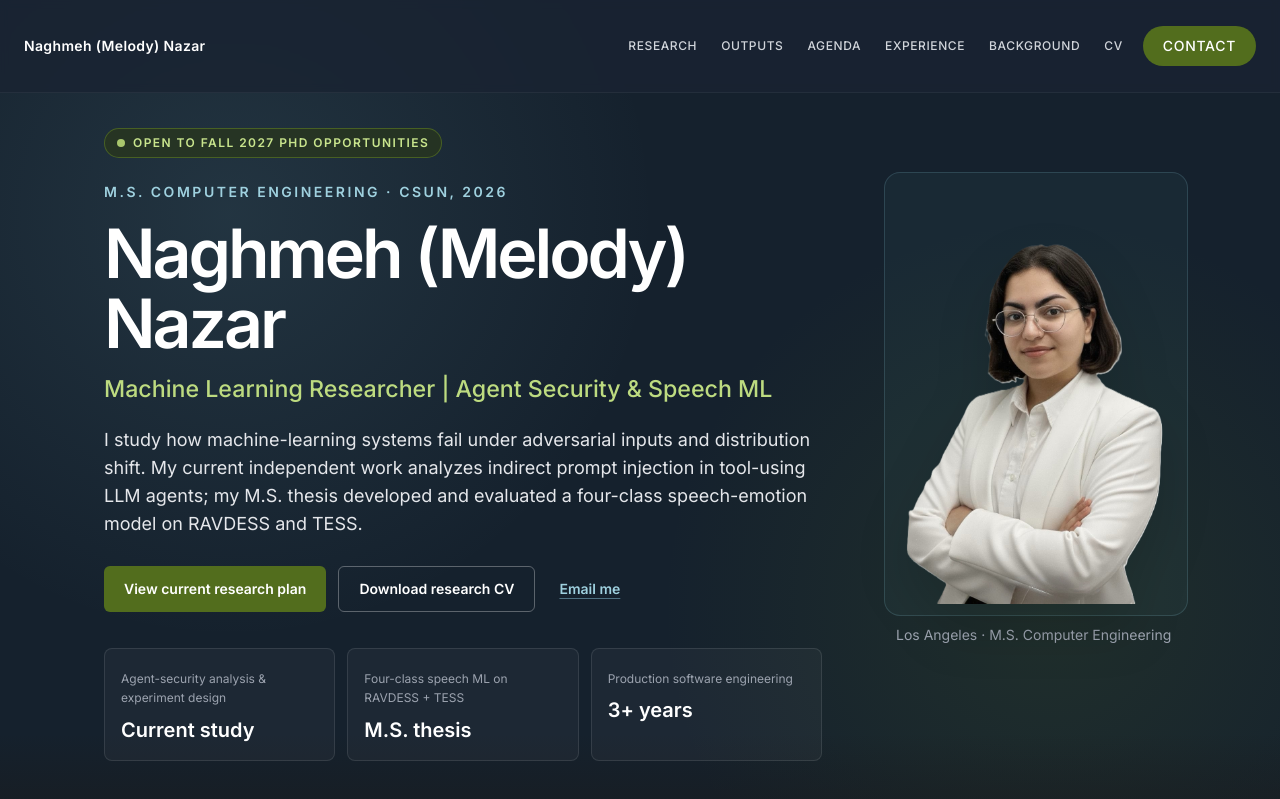
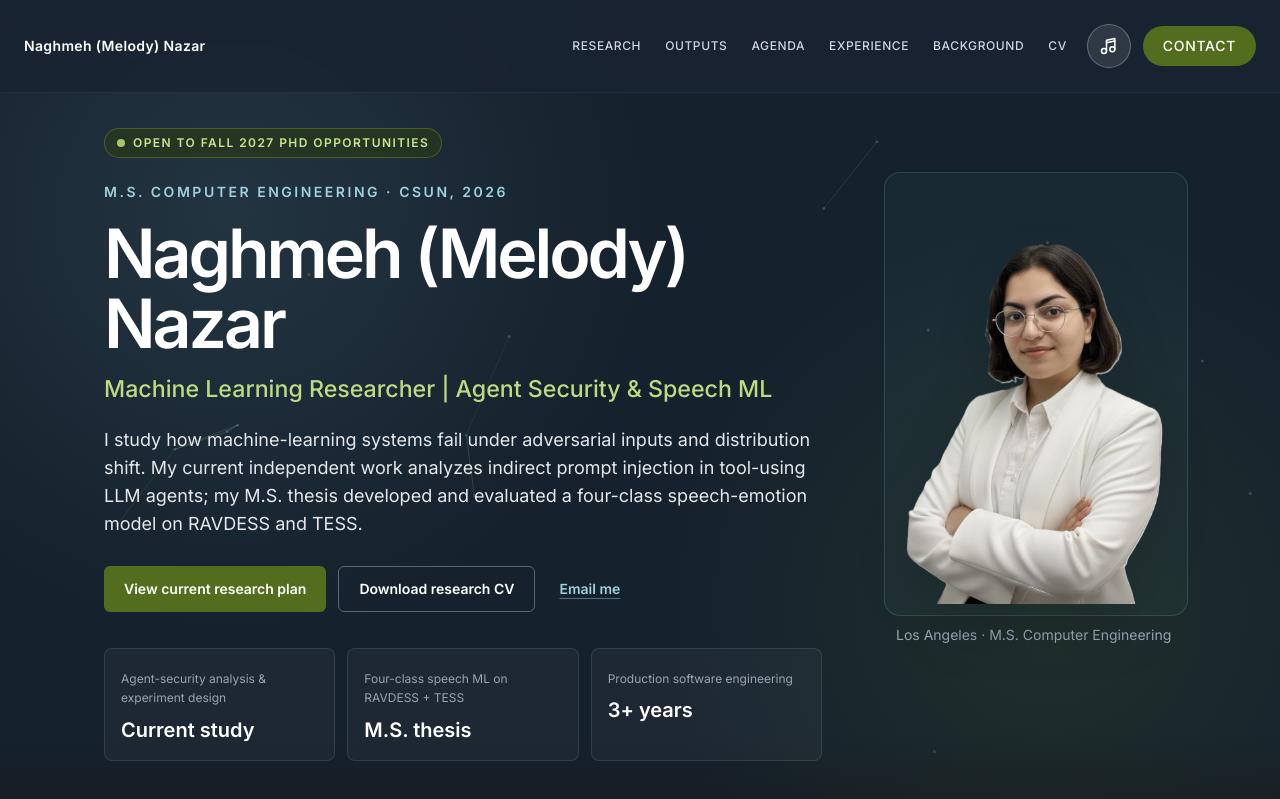
Before and after one commit to nzrnaghme/Cursor, a React (Vite) app: page / in a window 1280 px wide. Shown: the top 799 px of the page. Built offline with nearby package versions, Linux system fonts and the light colour scheme.

Commit message:
Restore ambient background and music control

```diff
--- a/src/components/Home.tsx
+++ b/src/components/Home.tsx
@@ -1,6 +1,7 @@
 import { motion, useReducedMotion } from 'framer-motion'
 import { identity, cv, getAccessibleCvHref, getCvHref, researchSnapshot } from '../data/content'
 import { fadeUp, staggerContainer, easeSmooth } from '../utils/motion'
+import ParticlesBackground from './ParticlesBackground'
 
 const Home = () => {
   const reduceMotion = useReducedMotion()
@@ -15,8 +16,9 @@ const Home = () => {
       aria-label="Introduction"
     >
       <div className="absolute inset-0" aria-hidden>
-        <div className="absolute inset-0 bg-[radial-gradient(circle_at_18%_24%,rgba(126,184,201,0.13),transparent_34%),radial-gradient(circle_at_82%_68%,rgba(107,142,35,0.13),transparent_32%)]" />
-        <div className="absolute inset-x-0 bottom-0 h-40 bg-gradient-to-t from-[#1a1a1a] to-transparent" />
+        <ParticlesBackground />
+        <div className="absolute inset-0 z-[1] bg-[radial-gradient(circle_at_18%_24%,rgba(126,184,201,0.13),transparent_34%),radial-gradient(circle_at_82%_68%,rgba(107,142,35,0.13),transparent_32%)]" />
+        <div className="absolute inset-x-0 bottom-0 z-[2] h-40 bg-gradient-to-t from-[#1a1a1a] to-transparent" />
       </div>
 
       <div className="relative z-10 max-w-[1120px] w-full mx-auto px-6 pt-28 pb-16 sm:pt-32">
--- a/src/components/MusicPlayer.tsx
+++ b/src/components/MusicPlayer.tsx
@@ -1,7 +1,5 @@
 import { useState, useRef, useEffect } from 'react'
 import { motion } from 'framer-motion'
-
-const MUSIC_PREF_KEY = 'portfolio-music-enabled'
 
 const MusicPlayer = () => {
   const [isPlaying, setIsPlaying] = useState(false)
@@ -20,15 +18,20 @@ const MusicPlayer = () => {
     const handleError = () => setIsAvailable(false)
     const handlePlay = () => setIsPlaying(true)
     const handlePause = () => setIsPlaying(false)
+    const handleVisibilityChange = () => {
+      if (document.hidden) audio.pause()
+    }
 
     audio.addEventListener('error', handleError)
     audio.addEventListener('play', handlePlay)
     audio.addEventListener('pause', handlePause)
+    document.addEventListener('visibilitychange', handleVisibilityChange)
 
     return () => {
       audio.removeEventListener('error', handleError)
       audio.removeEventListener('play', handlePlay)
       audio.removeEventListener('pause', handlePause)
+      document.removeEventListener('visibilitychange', handleVisibilityChange)
       audio.pause()
     }
   }, [])
@@ -40,13 +43,11 @@ const MusicPlayer = () => {
     try {
       if (isPlaying) {
         audio.pause()
-        localStorage.setItem(MUSIC_PREF_KEY, 'false')
       } else {
         await audio.play()
-        localStorage.setItem(MUSIC_PREF_KEY, 'true')
       }
     } catch {
-      // Autoplay blocked — user must interact first
+      setIsPlaying(false)
     }
   }
 
@@ -55,8 +56,10 @@ const MusicPlayer = () => {
   return (
     <motion.button
       type="button"
-      className={`w-11 h-11 rounded-full flex items-center justify-center cursor-pointer transition-all focus-visible:outline focus-visible:outline-2 focus-visible:outline-offset-2 focus-visible:outline-[#6b8e23] ${
-        isPlaying ? 'bg-[#526d1d] text-white' : 'bg-[#f5f5f5] text-black hover:bg-[#526d1d] hover:text-white'
+      className={`w-11 h-11 shrink-0 rounded-full border flex items-center justify-center cursor-pointer transition-colors duration-200 focus-visible:outline focus-visible:outline-2 focus-visible:outline-offset-2 focus-visible:outline-white ${
+        isPlaying
+          ? 'border-[#a9c66c]/60 bg-[#526d1d] text-white'
+          : 'border-white/25 bg-white/10 text-white hover:border-[#a9c66c]/60 hover:bg-white/15'
       }`}
       onClick={togglePlay}
       aria-label={isPlaying ? 'Pause optional background music' : 'Play optional background music'}
@@ -65,9 +68,26 @@ const MusicPlayer = () => {
       whileHover={{ scale: 1.05 }}
       whileTap={{ scale: 0.95 }}
     >
-      <span className="text-xs font-bold" aria-hidden>
-        {isPlaying ? '❚❚' : '♪'}
-      </span>
+      {isPlaying ? (
+        <svg aria-hidden="true" viewBox="0 0 24 24" className="h-4 w-4 fill-current">
+          <rect x="6" y="5" width="4" height="14" rx="1" />
+          <rect x="14" y="5" width="4" height="14" rx="1" />
+        </svg>
+      ) : (
+        <svg
+          aria-hidden="true"
+          viewBox="0 0 24 24"
+          className="h-5 w-5 fill-none stroke-current"
+          strokeWidth="1.8"
+          strokeLinecap="round"
+          strokeLinejoin="round"
+        >
+          <path d="M9 18V5l10-2v13" />
+          <path d="M9 8l10-2" />
+          <circle cx="6" cy="18" r="3" />
+          <circle cx="16" cy="16" r="3" />
+        </svg>
+      )}
       <audio ref={audioRef} loop preload="none" />
     </motion.button>
   )
--- a/src/components/Navigation.tsx
+++ b/src/components/Navigation.tsx
@@ -2,6 +2,7 @@ import { useEffect, useRef } from 'react'
 import { motion, AnimatePresence } from 'framer-motion'
 import { navItems, cv, getCvHref, identity } from '../data/content'
 import { easeSmooth } from '../utils/motion'
+import MusicPlayer from './MusicPlayer'
 
 interface NavigationProps {
   currentSection: string
@@ -86,9 +87,11 @@ const Navigation = ({
             </a>
           </div>
 
+          <MusicPlayer />
+
           <motion.a
             href="#contact"
-            className="px-5 py-2.5 rounded-full text-sm font-medium uppercase tracking-wider bg-[#526d1d] text-white hover:bg-[#556b2f] focus-visible:outline focus-visible:outline-2 focus-visible:outline-offset-2 focus-visible:outline-white"
+            className="hidden sm:inline-flex px-5 py-2.5 rounded-full text-sm font-medium uppercase tracking-wider bg-[#526d1d] text-white hover:bg-[#556b2f] focus-visible:outline focus-visible:outline-2 focus-visible:outline-offset-2 focus-visible:outline-white"
             onClick={() => setMenuOpen(false)}
             aria-current={currentSection === 'contact' ? 'location' : undefined}
             whileHover={{ scale: 1.02 }}
--- a/src/components/ParticlesBackground.tsx
+++ b/src/components/ParticlesBackground.tsx
@@ -18,52 +18,49 @@ const ParticlesBackground = ({ className = '' }: ParticlesBackgroundProps) => {
   if (reduceMotion) return null
 
   return (
+    <div className={`absolute inset-0 pointer-events-none ${className}`} aria-hidden="true">
       <Particles
         id={particleId}
         init={particlesInit}
-      className={`absolute inset-0 ${className}`}
+        className="absolute inset-0"
         options={{
+          fullScreen: {
+            enable: false,
+          },
           background: {
             color: {
               value: 'transparent',
             },
           },
-        fpsLimit: 120,
+          fpsLimit: 40,
+          pauseOnBlur: true,
+          pauseOnOutsideViewport: true,
           interactivity: {
             events: {
               onClick: {
-              enable: true,
+                enable: false,
                 mode: 'push',
               },
               onHover: {
-              enable: true,
+                enable: false,
                 mode: 'repulse',
               },
               resize: true,
             },
-          modes: {
-            push: {
-              quantity: 4,
-            },
-            repulse: {
-              distance: 100,
-              duration: 0.4,
-            },
-          },
           },
           particles: {
             color: {
-            value: '#6b8e23', // Olive green
+              value: '#7eb8c9',
             },
             links: {
-            color: '#6b8e23', // Olive green
+              color: '#a9c66c',
               distance: 150,
               enable: true,
-            opacity: 0.3,
+              opacity: 0.18,
               width: 1,
             },
             collisions: {
-            enable: true,
+              enable: false,
             },
             move: {
               direction: 'none',
@@ -72,49 +69,36 @@ const ParticlesBackground = ({ className = '' }: ParticlesBackgroundProps) => {
                 default: 'bounce',
               },
               random: false,
-            speed: 1,
+              speed: 0.35,
               straight: false,
             },
             number: {
               density: {
                 enable: true,
-              area: 800,
+                area: 1000,
               },
-            value: 50,
+              value: 24,
             },
             opacity: {
-            value: 0.4,
-            random: {
-              enable: true,
-              minimumValue: 0.2,
-            },
+              value: 0.28,
               animation: {
-              enable: true,
-              speed: 0.5,
-              minimumValue: 0.2,
-              sync: false,
+                enable: false,
               },
             },
             shape: {
               type: 'circle',
             },
             size: {
-            value: 2,
-            random: {
-              enable: true,
-              minimumValue: 1,
-            },
+              value: 1.5,
               animation: {
-              enable: true,
-              speed: 2,
-              minimumValue: 1,
-              sync: false,
+                enable: false,
               },
             },
           },
           detectRetina: true,
         }}
       />
+    </div>
   )
 }
 
```
Also changed, not shown: 1 other file (tests, documents, lock files or other folders). Lines whose indentation alone changed are shown as unchanged.
